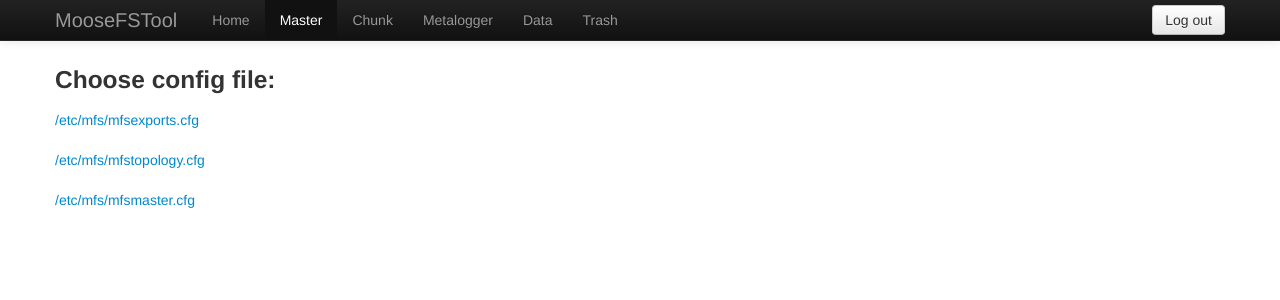
After one commit to ochirkov/MooseFSTool, a Flask app: page /master in a window 1280 px wide. The commit adds this page. Shown: the top 300 px of the page. Run offline with Flask 2, Linux system fonts and the light colour scheme; the visitor is signed in with stand-in values (Sample User, id 1); parts of the project's set-up code (start-up, migrations or seed data) failed here and were passed over.

Commit message:
Files editor added

```diff
--- a/app/__init__.py
+++ b/app/__init__.py
@@ -7,4 +7,4 @@ app.config['CSRF_ENABLED'] = app_wtf['csrf_enabled']
 app.config['SECRET_KEY'] = app_wtf['secret_key']
 
 
-from app.views import main, login
+from app.views import main, login, master
--- a/app/templates/base.html
+++ b/app/templates/base.html
@@ -4,11 +4,11 @@
 		<meta charset="utf-8">
 		<title>MoosFS</title>
 		<meta http-equiv="Content-Type" content="text/html; charset=UTF-8" />
-
+		<link rel="icon" href="{{ url_for('static', filename='img/moosefs_ico.png') }}" type="image/icon">
 		<link href="{{ url_for('static', filename='css/main.css') }}" rel="stylesheet" media="screen">
 		<link href="{{ url_for('static', filename='css/bootstrap.min.css') }}" rel="stylesheet" media="screen">
 		<link href="{{ url_for('static', filename='css/jquery-ui.css') }}" rel="stylesheet" />
-		<script src="{{ url_for('static', filename='js/jquery-ui-1.9.1.min.js') }}" ></script>
+		<script src="{{ url_for('static', filename='js/jquery-1.9.1.min.js') }}" ></script>
 		<script src="{{ url_for('static', filename='js/bootstrap.min.js') }}"></script>
 		<script src="{{ url_for('static', filename='js/form-coockies.js') }}" ></script>
 
--- a/app/templates/login.html
+++ b/app/templates/login.html
@@ -2,7 +2,7 @@
 {% block content %}
 {{ form.hidden_tag() }}
 	<form action="{{ url_for('login') }}" method="post">{{ form.csrf_token }}
-		<h2>Sign up for MoosFS admin </h2>
+		<h2>Sign up for MooseFS admin </h2>
 		<!-- {{ form.errors }} -->
 		{% for field in form if field.widget.input_type != 'hidden' %}
 			<div class="control-group">
--- a/app/templates/main.html
+++ b/app/templates/main.html
@@ -3,15 +3,20 @@
 <div class="navbar navbar-inverse navbar-fixed-top">
 	<div class="navbar-inner">
 		<div class="container">
-			<a class="brand" href="#">MoosFSTool</a>
+			<a class="brand" href="#">
+				<!-- <img src="{{ url_for('static', filename='img/MooseFS_logo.png') }}" height="30"/> -->
+				MooseFSTool
+			</a>
 			<div class="nav-collapse collapse">
 				<ul class="nav">
-					<li class="active"><a href="{{ url_for('home') }}">Home</a></li>
-					<li><a href="">Master</a></li>
-					<li><a href="">Chunk</a></li>
-					<li><a href="">Metalogger</a></li>
-					<li><a href="">Data</a></li>
-					<li><a href="">Trash</a></li>
+					{% for url, item in [("home", "Home"),
+										 ("master", "Master"),
+										 ("home", "Chunk"),
+										 ("home", "Metalogger"),
+										 ("home", "Data"),
+										 ("home", "Trash")] %}
+						<li {% if title == item %}class="active"{% endif %}><a href="{{ url_for(url) }}">{{ item }}</a></li>
+					{% endfor %}
 				</ul>
 				<form class="navbar-form pull-right" method="POST" action="{{ url_for('logout') }}">
 					<input class="btn" type="submit" value="Log out"/>
@@ -20,5 +25,8 @@
 		</div>
 	</div>
 </div>
-
+<div class="container" style="margin-top: 50px">
+	{% block body %}
+	{% endblock %}
+</div>
 {% endblock %}
--- /dev/null
+++ b/app/templates/master.html
@@ -0,0 +1,12 @@
+{% extends 'main.html' %}
+{% block body %}
+
+<h3>Choose config file: </h3>
+
+	{% for file in fileslist %}
+		<form method="POST" action="{{ url_for('config_editor') }}" id="{{ loop.index }}_form">
+			<input type="hidden" name="filename" value="{{ file }}"/>
+			<a href="#" onclick="$('#' + '{{ loop.index }}' + '_form').submit()">{{ file }}</a>
+		</form>
+	{% endfor %}
+{% endblock %}
--- a/app/views/master.py
+++ b/app/views/master.py
@@ -0,0 +1,43 @@
+from flask import render_template, redirect, request, url_for
+from app import app
+from app.forms import LoginForm
+from app.decorators import login_required
+
+import os
+
+@app.route('/master', methods = ['GET', 'POST'])
+@login_required
+def master():
+    path = "/etc/mfs"
+    fileslist = [
+                 "mfsexports.cfg",
+                 "mfstopology.cfg",
+                 "mfsmaster.cfg"
+                 ]
+    lst = []
+    for file in fileslist:
+        lst.append(os.path.join(path, file))
+    return render_template('master.html',
+                           fileslist = lst,
+                           title = 'Master')
+
+
+@app.route('/config_editor', methods = ['GET', 'POST'])
+@login_required
+def config_editor():
+    if request.method == "POST":
+        if 'content' not in request.form:
+            filename = request.form['filename']
+            with open(filename, 'r') as f:
+                content = f.read()
+        else:
+            filename = request.form['filename']
+            with open(filename, 'w') as f:
+                f.write(request.form['content'])
+            return redirect('master')
+        return render_template('config_editor.html',
+                               filename = filename,
+                               filecontent = content,
+                               title = 'Master')
+    else:
+        return redirect('master')
```
Also changed, not shown: app/templates/config_editor.html (added, +20 -0 lines), app/static/img/MooseFS_logo.png (added), app/static/img/moosefs_ico.png (added).
